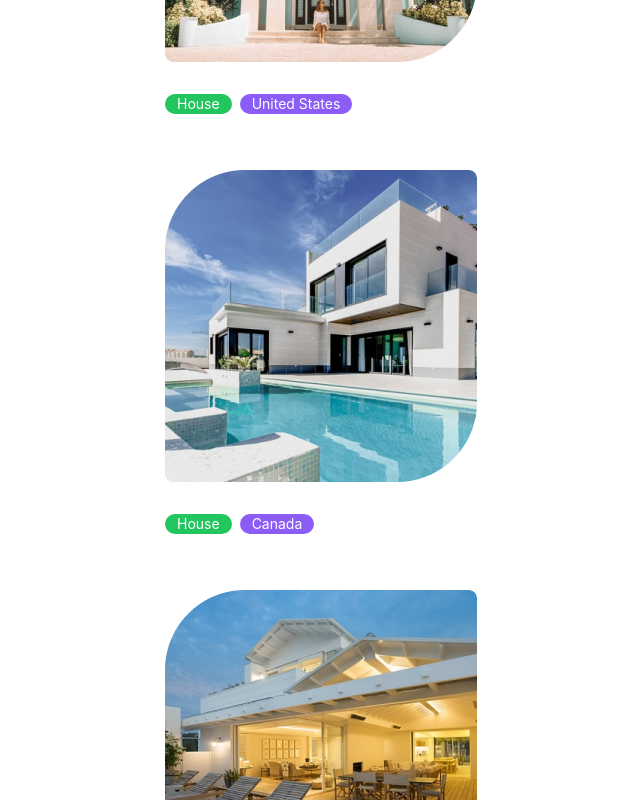
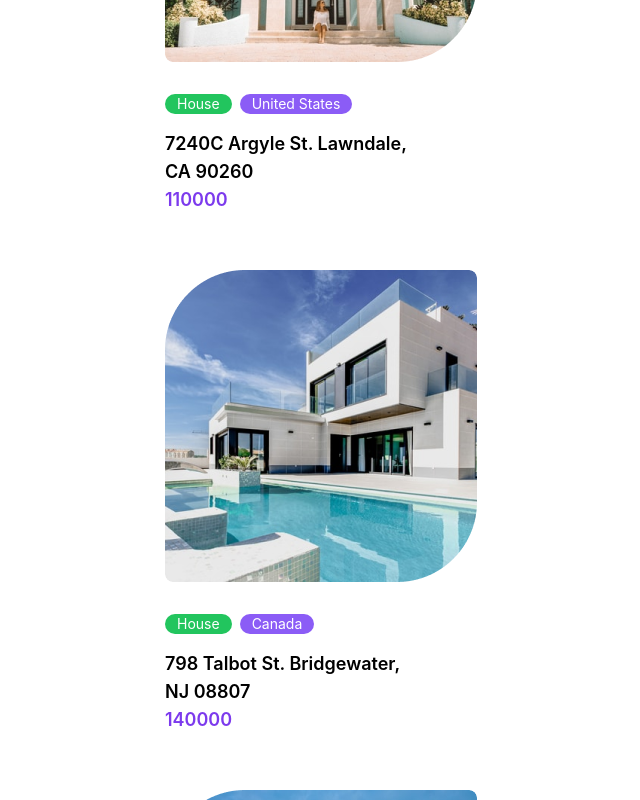
Before and after one commit to elhadjtall/SITE_AGENCE, a React (Vite) app in the folder frontend/: page / in a window 1280 px wide. Shown: the part 1140-1940 px from the top of the page, without its empty margins (319-959 px from the left). Built offline with nearby package versions, Linux system fonts and the light colour scheme.

Commit message:
Ajout du des infoes prix

```diff
--- a/frontend/src/components/House.jsx
+++ b/frontend/src/components/House.jsx
@@ -19,6 +19,9 @@ const House = ({ house}) => {
           <div className='bg-green-500 rounded-full text-white px-3'>{type}</div>
           <div className='bg-violet-500 rounded-full text-white px-3'>{country}</div>
       </div>
+      <div className='text-lg font-semibold max-w-[260px]'>{address}</div>
+      <div></div>
+      <div className='text-lg font-semibold text-violet-600 mb-4'>{price}</div>
     </div>
   )
 }
```
